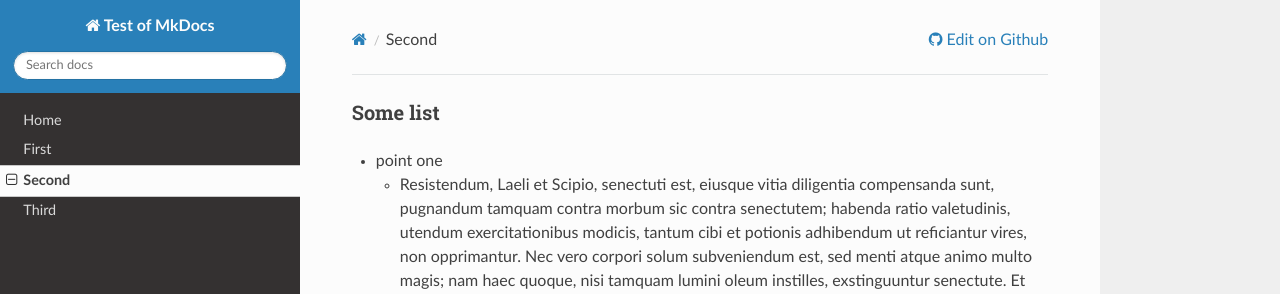
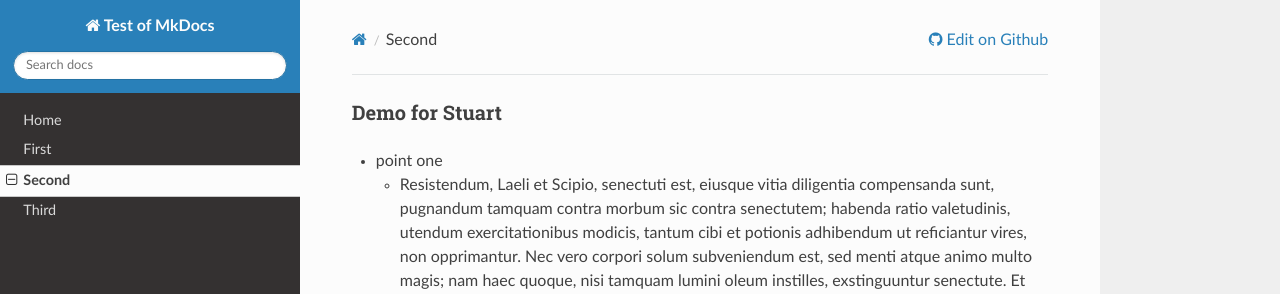
Before and after one commit to tombaker/mkdocstest, an MkDocs documentation site: the page built from docs/second.md, in a window 1280 px wide. Shown: the top 294 px of the page. Built offline with MkDocs 1.6.1, drawn with Linux system fonts in a browser that asks for light colours; nearby versions of some CDN libraries; old or Windows-style settings are respelled for this version of MkDocs.

Commit message:
Demo for Stuart

```diff
--- a/docs/second.md
+++ b/docs/second.md
@@ -1,4 +1,4 @@
-### Some list
+### Demo for Stuart
 
 * point one
     * Resistendum, Laeli et Scipio, senectuti est, eiusque vitia diligentia compensanda sunt, pugnandum tamquam contra morbum sic contra senectutem; habenda ratio valetudinis, utendum exercitationibus modicis, tantum cibi et potionis adhibendum ut reficiantur vires, non opprimantur. Nec vero corpori solum subveniendum est, sed menti atque animo multo magis; nam haec quoque, nisi tamquam lumini oleum instilles, exstinguuntur senectute. Et corpora quidem exercitationum defatigatione ingravescunt, animi autem exercendo levantur.
```
